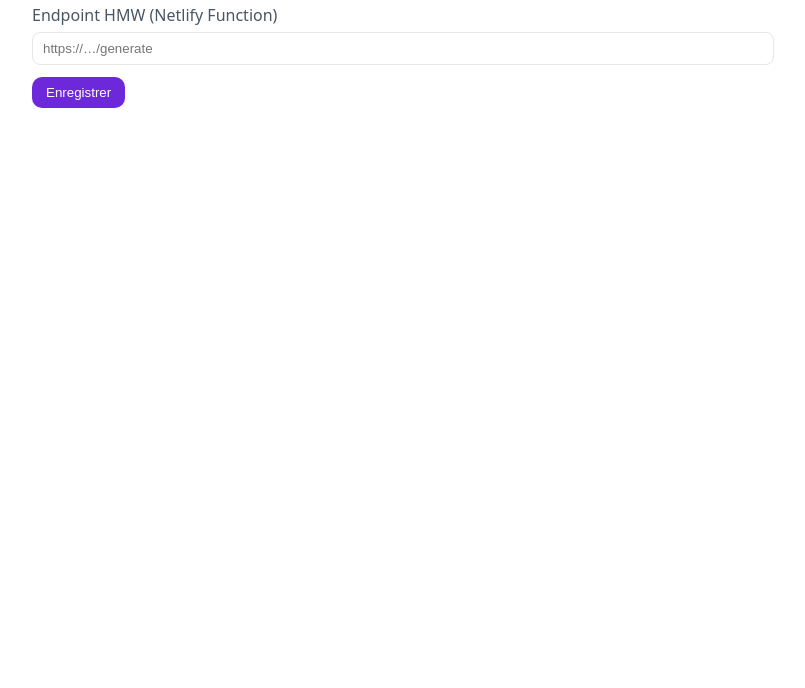
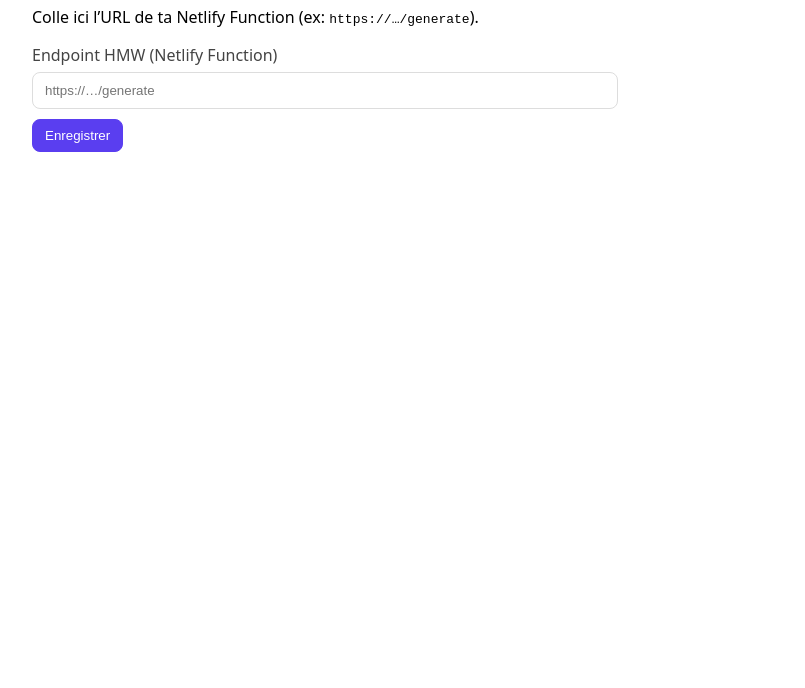
Before and after one commit to Niakdashit/Textoo, a browser extension: page hmw-netlify-starter/hmw-extension/options.html in a window 1280 px wide. Shown: the part 112-800 px from the top of the page, without its empty margins (0-805 px from the left). Drawn offline with Linux system fonts and the light colour scheme.

Commit message:
Update options.html

```diff
--- a/hmw-netlify-starter/hmw-extension/options.html
+++ b/hmw-netlify-starter/hmw-extension/options.html
@@ -1,33 +1,24 @@
 <!doctype html>
-<html lang="fr">
+<html>
   <head>
     <meta charset="utf-8" />
-    <title>Help Me Write – Options</title>
-    <meta name="viewport" content="width=device-width, initial-scale=1" />
-    <link rel="stylesheet" href="content.css" />
+    <title>Help Me Write — Options</title>
     <style>
-      body{font-family:system-ui,-apple-system,Segoe UI,Roboto,sans-serif;padding:24px}
-      h1{font-size:22px;margin:0 0 16px}
-      label{display:block;margin:12px 0 6px;color:#4b5563}
-      input[type="text"]{width:100%;max-width:720px;padding:8px 10px;border:1px solid #e5e7eb;border-radius:8px}
-      button{margin-top:12px;border:none;background:#6d28d9;color:#fff;padding:8px 14px;border-radius:10px;cursor:pointer}
-      #msg{display:inline-block;margin-left:10px;font-size:13px;color:#065f46}
+      body{font-family:system-ui,-apple-system,Segoe UI,Roboto,Ubuntu; padding:24px;}
+      label{display:block; margin:10px 0 6px; color:#444}
+      input{width:560px; max-width:90vw; padding:10px 12px; border:1px solid #ddd; border-radius:8px;}
+      button{margin-top:10px; padding:8px 12px; border:1px solid #5a3ef0; background:#5a3ef0; color:#fff; border-radius:8px; cursor:pointer;}
+      #msg{margin-left:10px; color:#5a3ef0}
     </style>
   </head>
   <body>
     <h1>Help Me Write – Options</h1>
-
     <p>Colle ici l’URL de ta Netlify Function (ex: <code>https://…/generate</code>).</p>
-
     <label for="endpoint">Endpoint HMW (Netlify Function)</label>
-    <input id="endpoint" type="text" placeholder="https://…/generate" />
-
+    <input id="endpoint" type="url" placeholder="https://…/generate"/>
     <div>
-      <button id="save">Enregistrer</button>
-      <span id="msg"></span>
+      <button id="save">Enregistrer</button><span id="msg"></span>
     </div>
-
-    <!-- IMPORTANT : aucun script inline en MV3 -->
     <script src="options.js"></script>
   </body>
 </html>
```
